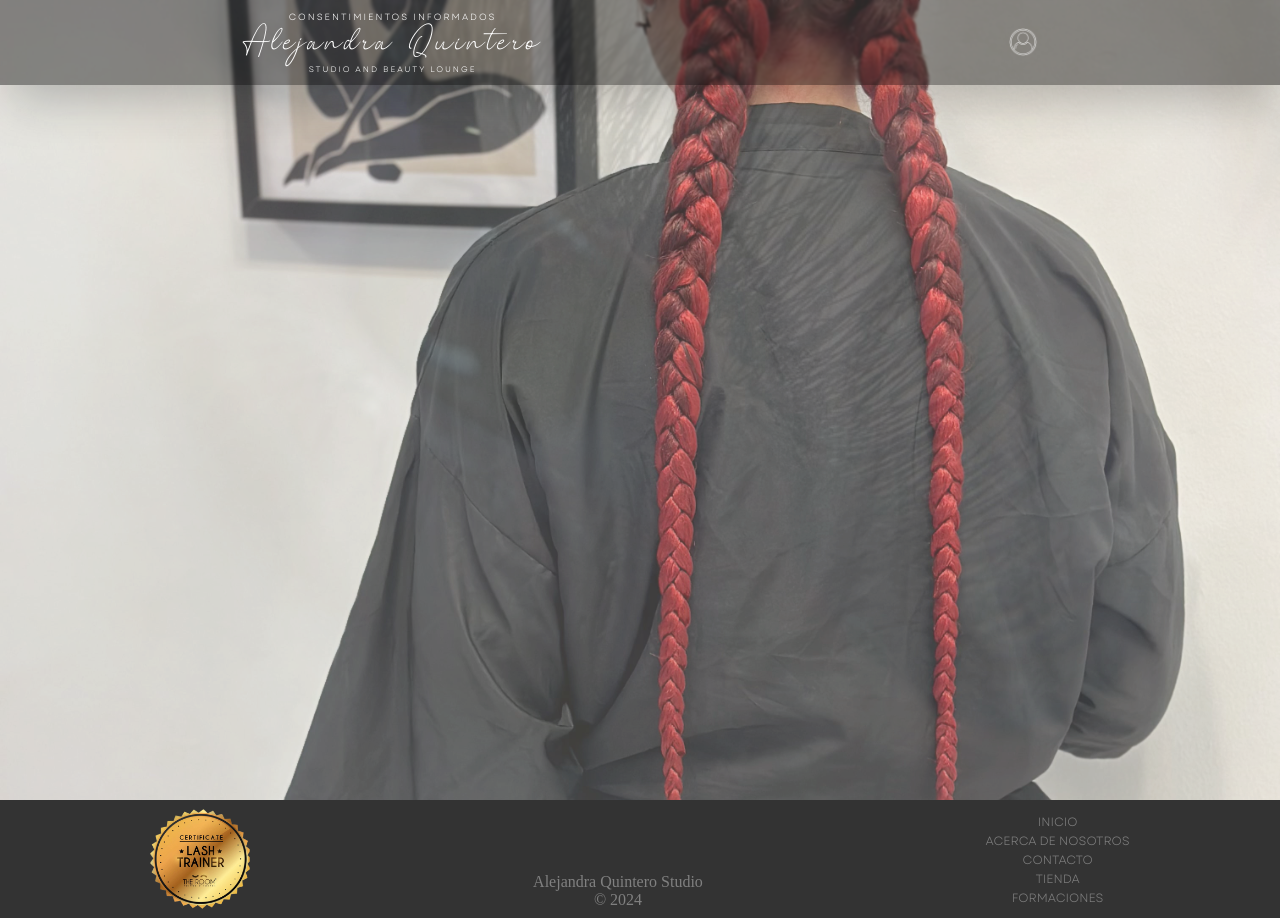
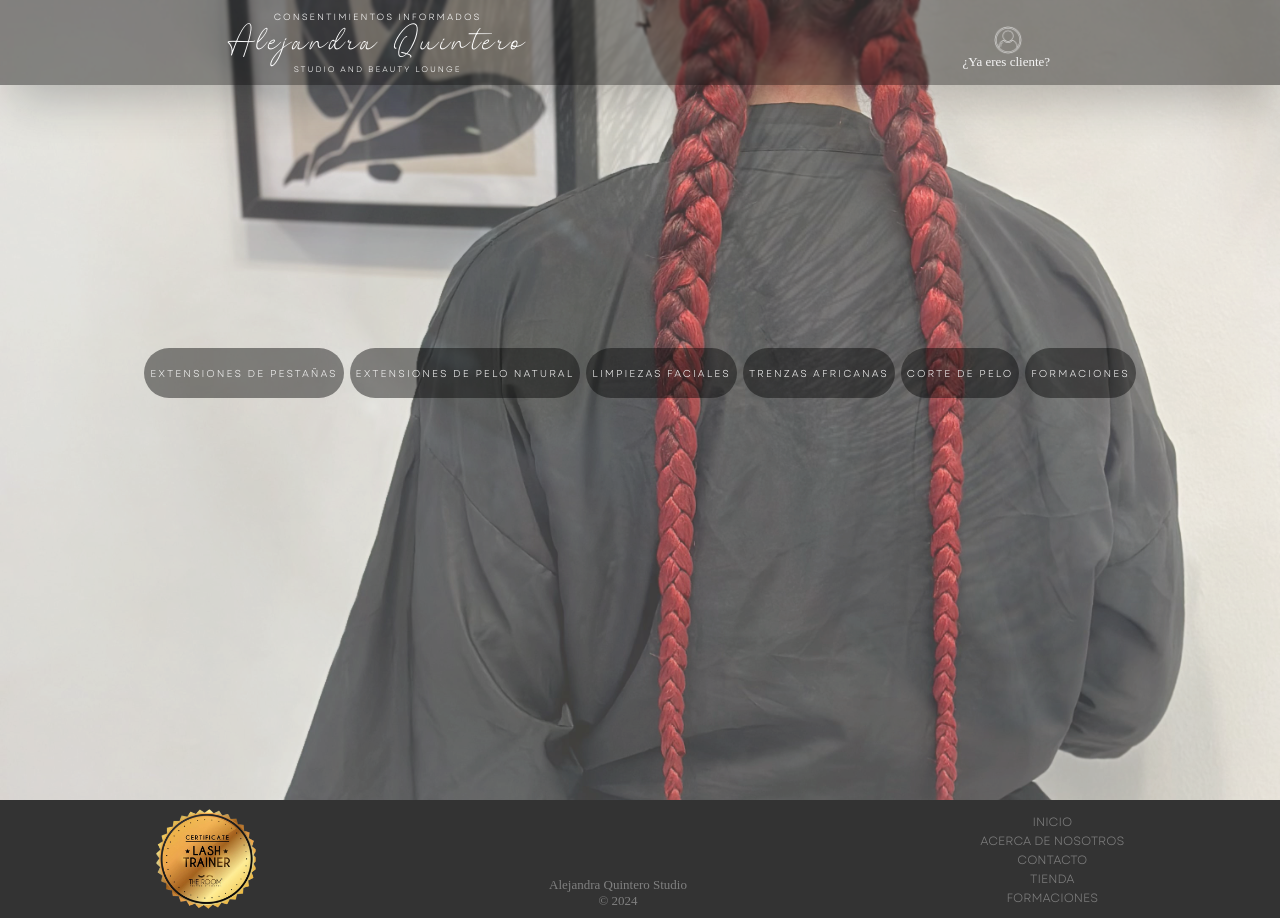
Before and after one commit to Julalz/Forms-AlejandraQuinteroStudio, a React (Vite) app in the folder frontend/: page / in a window 1280 px wide. Built offline with nearby package versions, Linux system fonts and the light colour scheme.

Commit message:
lis de servicios de home estilados

```diff
--- a/frontend/src/components/header/Nav/Nav.jsx
+++ b/frontend/src/components/header/Nav/Nav.jsx
@@ -1,7 +1,11 @@
 import "./nav.css";
 
 function NavMenu() {
-  return <div className="user-container"></div>;
+  return (
+    <div className="user-container">
+      <p>¿Ya eres cliente?</p>
+    </div>
+  );
 }
 
 export default NavMenu;
--- a/frontend/src/components/header/Nav/nav.css
+++ b/frontend/src/components/header/Nav/nav.css
@@ -1,10 +1,16 @@
 .user-container {
-  margin-top: 17px;
-  width: 30px;
-  height: 30px;
+  display: flex;
+  color: var(--primary-white);
+  font-weight: lighter;
+  width: 90px;
+  height: 60px;
   background-size: 30px;
   background-repeat: no-repeat;
   background-position: center;
   background-image: url("../../../../public/images/usuario.png");
   overflow: hidden;
 }
+p {
+  margin-top: 14px;
+  font-size: small;
+}
--- a/frontend/src/pages/BackgroundHome/BackgroundHome.jsx
+++ b/frontend/src/pages/BackgroundHome/BackgroundHome.jsx
@@ -21,12 +21,25 @@ const BackgroundHome = () => {
   const imageUrl = images[currentIndex];
 
   return (
-    <div
-      className="background-container"
-      style={{
-        backgroundImage: `url(${imageUrl})`,
-      }}
-    />
+    <div className="Home-container">
+      <div
+        className="background-container"
+        style={{
+          backgroundImage: `url(${imageUrl})`,
+        }}
+      ></div>
+
+      <div className="lis-container-home">
+        <ul>
+          <li>EXTENSIONES DE PESTAÑAS</li>
+          <li>EXTENSIONES DE PELO NATURAL</li>
+          <li>LIMPIEZAS FACIALES</li>
+          <li>TRENZAS AFRICANAS</li>
+          <li>CORTE DE PELO</li>
+          <li>FORMACIONES</li>
+        </ul>
+      </div>
+    </div>
   );
 };
 
--- a/frontend/src/pages/BackgroundHome/backgroundHome.css
+++ b/frontend/src/pages/BackgroundHome/backgroundHome.css
@@ -1,3 +1,23 @@
+.Home-container {
+  display: flex;
+  justify-content: center;
+  align-items: center;
+  position: relative;
+  color: var(--primary-white);
+  font-family: "Garet-Book";
+  font-size: 10px;
+  font-weight: lighter;
+  letter-spacing: 2px;
+}
+
+.lis-container-home {
+  display: flex;
+  flex-wrap: wrap;
+  justify-content: center;
+  position: absolute;
+  width: 100%;
+}
+
 .background-container {
   display: flex;
   width: 100%;
@@ -8,3 +28,20 @@
   opacity: 0.8;
   object-fit: cover;
 }
+.lis-container-home ul {
+  display: flex;
+  justify-content: center;
+  flex-wrap: wrap;
+  list-style: none;
+  height: 110px;
+}
+.lis-container-home li {
+  margin: 3px;
+  height: 50px;
+  background-color: rgba(0, 0, 0, 0.432);
+  border-radius: 90px;
+  display: flex;
+  justify-content: center;
+  align-items: center;
+  padding: 6px;
+}
```
